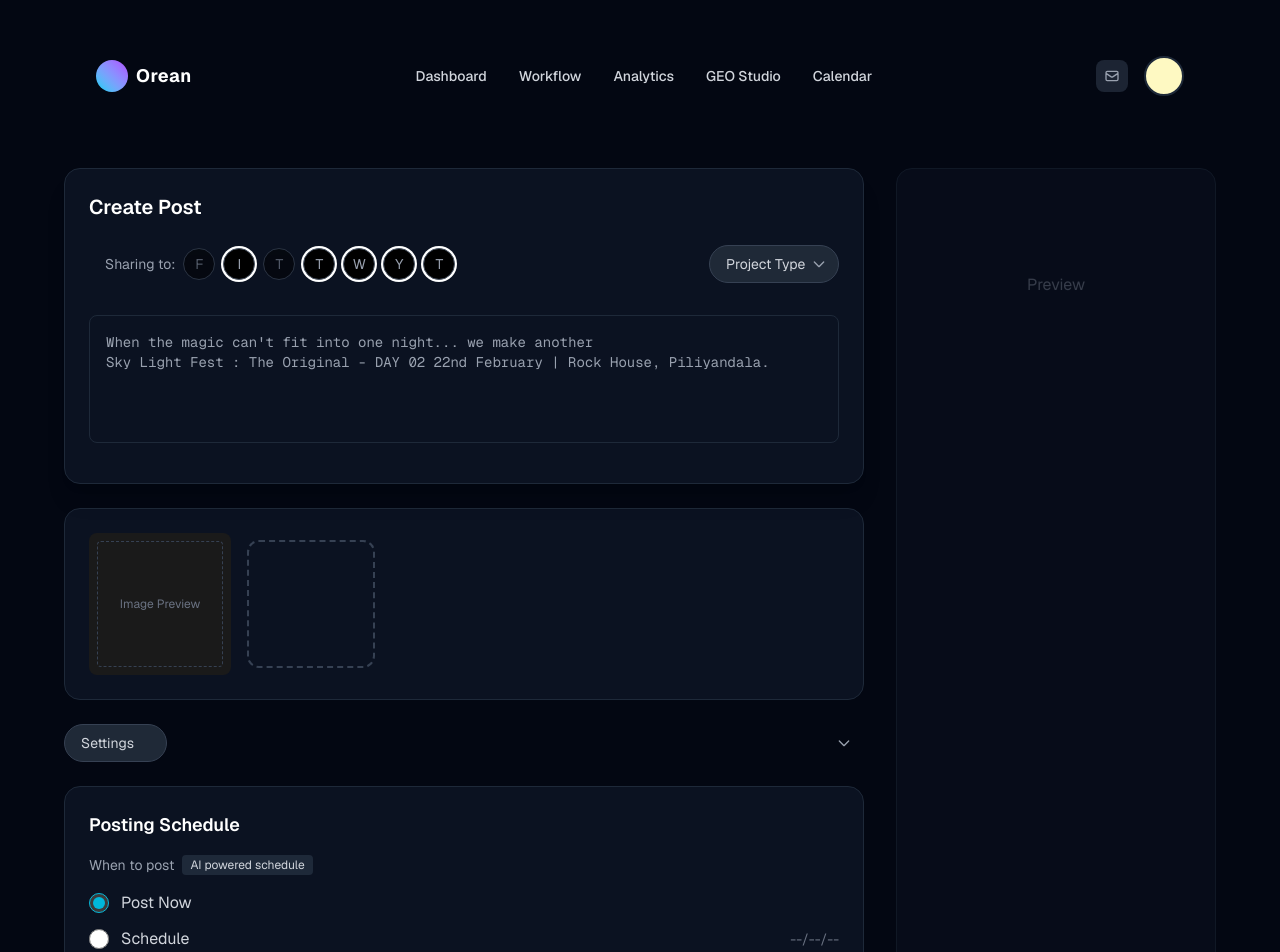
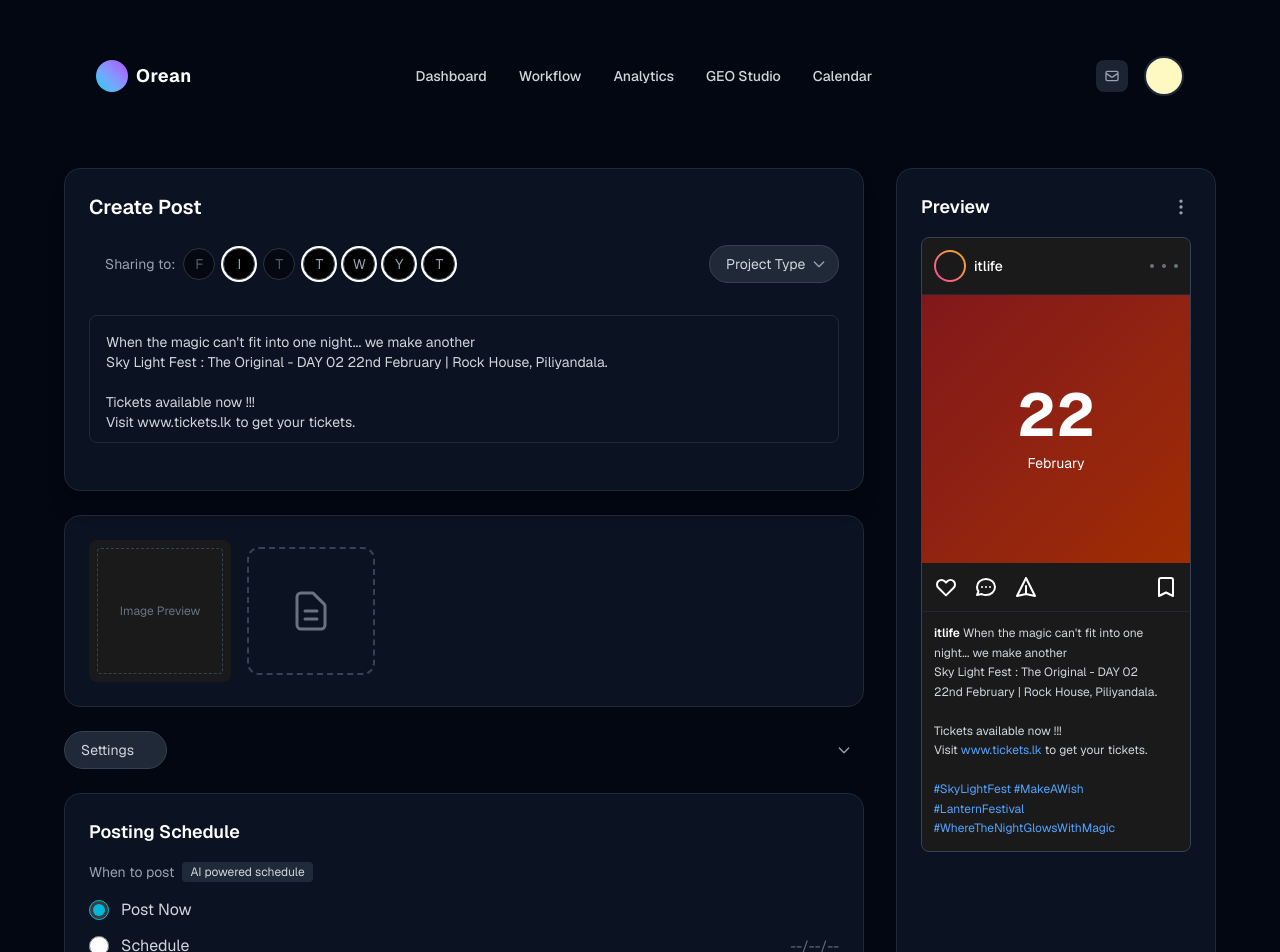
Before and after one commit to MalithAmodya/Orean_360_V1, a Next.js app in the folder frontend/: page / in a window 1280 px wide. Shown: the top 952 px of the page. Built offline with nearby package versions, Linux system fonts and the light colour scheme.

Commit message:
added the preview section

```diff
--- a/frontend/src/app/page.tsx
+++ b/frontend/src/app/page.tsx
@@ -87,10 +87,11 @@ export default function Home() {
             </div>
 
             {/* description area */}
-            <div className="w-full h-32 bg-transparent border border-gray-800 rounded-lg p-4 text-gray-400 text-sm mb-4 font-mono">
-              <p>When the magic can't fit into one night... we make another</p>
-              <p>Sky Light Fest : The Original - DAY 02 22nd February | Rock House, Piliyandala.</p>
-            </div>
+            <textarea
+              className="w-full h-32 bg-transparent border border-gray-800 rounded-lg p-4 text-gray-300 text-sm mb-4 resize-none focus:outline-none focus:ring-1 focus:ring-gray-600"
+              placeholder="What's on your mind?"
+              defaultValue="When the magic can't fit into one night... we make another&#10;Sky Light Fest : The Original - DAY 02 22nd February | Rock House, Piliyandala.&#10;&#10;Tickets available now !!!&#10;Visit www.tickets.lk to get your tickets."
+            />
           </div>
 
           {/* content uploader */}
@@ -104,9 +105,11 @@ export default function Home() {
             </div>
 
             {/* Upload Placeholder */}
-            <div className="h-32 w-32 rounded-xl flex items-center justify-center border-2 border-dashed border-gray-700 text-gray-500">
-              <svg className="w-8 h-8" fill="none" viewBox="0 0 24 24" stroke="currentColor"><path strokeLinecap="round" strokeLinejoin="round" strokeWidth={1.5} /></svg>
-            </div>
+            <button className="h-32 w-32 rounded-xl flex items-center justify-center border-2 border-dashed border-gray-700 text-gray-500 hover:border-gray-600 hover:text-gray-400 transition-all cursor-pointer">
+              <svg className="w-12 h-12" fill="none" viewBox="0 0 24 24" stroke="currentColor">
+                <path strokeLinecap="round" strokeLinejoin="round" strokeWidth={1.5} d="M9 12h6m-6 4h6m2 5H7a2 2 0 01-2-2V5a2 2 0 012-2h5.586a1 1 0 01.707.293l5.414 5.414a1 1 0 01.293.707V19a2 2 0 01-2 2z" />
+              </svg>
+            </button>
 
           </div>
 
@@ -145,14 +148,81 @@ export default function Home() {
                   <input type="radio" name="schedule" className="w-5 h-5 accent-cyan-500 bg-transparent" />
                   <span className="text-gray-300">Add to Queue</span>
                 </label>
+                <label className="flex items-center gap-3 cursor-pointer">
+                  <input type="radio" name="schedule" className="w-5 h-5 accent-cyan-500 bg-transparent" />
+                  <span className="text-gray-300">Add to Content Category</span>
+                </label>
+              </div>
+
+              <div className="flex items-center justify-between mt-4 pt-4 border-t border-gray-800">
+                <span className="text-gray-400 text-sm">Repeat Post</span>
+                <label className="relative inline-flex items-center cursor-pointer">
+                  <input type="checkbox" className="sr-only peer" />
+                  <div className="w-11 h-6 bg-gray-700 peer-focus:outline-none rounded-full peer peer-checked:after:translate-x-full peer-checked:after:border-white after:content-[''] after:absolute after:top-[2px] after:left-[2px] after:bg-white after:rounded-full after:h-5 after:w-5 after:transition-all peer-checked:bg-cyan-600"></div>
+                </label>
               </div>
             </div>
           </div>
         </div>
 
-        {/*insert vidath's stuff*/}
-        <div className="hidden lg:block w-80 bg-[#0B1221] border border-gray-800 rounded-2xl p-6 opacity-50">
-          <div className="text-center text-gray-500 mt-20">Preview</div>
+        {/* Preview Section */}
+        <div className="hidden lg:block w-80 bg-[#0B1221] border border-gray-800 rounded-2xl p-6">
+          <div className="flex items-center justify-between mb-4">
+            <h3 className="text-lg font-semibold text-white">Preview</h3>
+            <svg className="w-5 h-5 text-gray-400" fill="none" viewBox="0 0 24 24" stroke="currentColor">
+              <path strokeLinecap="round" strokeLinejoin="round" strokeWidth={2} d="M12 5v.01M12 12v.01M12 19v.01M12 6a1 1 0 110-2 1 1 0 010 2zm0 7a1 1 0 110-2 1 1 0 010 2zm0 7a1 1 0 110-2 1 1 0 010 2z" />
+            </svg>
+          </div>
+
+          {/* Instagram-style Preview */}
+          <div className="bg-[#1a1a1a] rounded-lg overflow-hidden border border-gray-700">
+            {/* Preview Header */}
+            <div className="flex items-center gap-2 p-3 border-b border-gray-800">
+              <div className="w-8 h-8 rounded-full bg-gradient-to-tr from-pink-500 to-yellow-500 flex items-center justify-center">
+                <div className="w-7 h-7 rounded-full bg-[#1a1a1a]"></div>
+              </div>
+              <span className="text-white text-sm font-medium">itlife</span>
+              <svg className="w-1 h-1 fill-gray-500 ml-auto" viewBox="0 0 4 4"><circle cx="2" cy="2" r="2" /></svg>
+              <svg className="w-1 h-1 fill-gray-500" viewBox="0 0 4 4"><circle cx="2" cy="2" r="2" /></svg>
+              <svg className="w-1 h-1 fill-gray-500" viewBox="0 0 4 4"><circle cx="2" cy="2" r="2" /></svg>
+            </div>
+
+            {/* Post Image */}
+            <div className="aspect-square bg-gradient-to-br from-red-900 to-orange-800 relative flex items-center justify-center">
+              <div className="text-center text-white p-8">
+                <div className="text-6xl font-bold mb-2">22</div>
+                <div className="text-sm">February</div>
+              </div>
+            </div>
+
+            {/* Engagement Icons */}
+            <div className="flex items-center gap-4 p-3 border-b border-gray-800">
+              <svg className="w-6 h-6 text-white" fill="none" viewBox="0 0 24 24" stroke="currentColor">
+                <path strokeLinecap="round" strokeLinejoin="round" strokeWidth={2} d="M4.318 6.318a4.5 4.5 0 000 6.364L12 20.364l7.682-7.682a4.5 4.5 0 00-6.364-6.364L12 7.636l-1.318-1.318a4.5 4.5 0 00-6.364 0z" />
+              </svg>
+              <svg className="w-6 h-6 text-white" fill="none" viewBox="0 0 24 24" stroke="currentColor">
+                <path strokeLinecap="round" strokeLinejoin="round" strokeWidth={2} d="M8 12h.01M12 12h.01M16 12h.01M21 12c0 4.418-4.03 8-9 8a9.863 9.863 0 01-4.255-.949L3 20l1.395-3.72C3.512 15.042 3 13.574 3 12c0-4.418 4.03-8 9-8s9 3.582 9 8z" />
+              </svg>
+              <svg className="w-6 h-6 text-white" fill="none" viewBox="0 0 24 24" stroke="currentColor">
+                <path strokeLinecap="round" strokeLinejoin="round" strokeWidth={2} d="M12 19l9 2-9-18-9 18 9-2zm0 0v-8" />
+              </svg>
+              <svg className="w-6 h-6 text-white ml-auto" fill="none" viewBox="0 0 24 24" stroke="currentColor">
+                <path strokeLinecap="round" strokeLinejoin="round" strokeWidth={2} d="M5 5a2 2 0 012-2h10a2 2 0 012 2v16l-7-3.5L5 21V5z" />
+              </svg>
+            </div>
+
+            {/* Caption */}
+            <div className="p-3 text-xs text-gray-300 leading-relaxed">
+              <span className="font-semibold text-white">itlife</span> When the magic can't fit into one night... we make another<br />
+              Sky Light Fest : The Original - DAY 02<br />
+              22nd February | Rock House, Piliyandala.<br /><br />
+              Tickets available now !!!<br />
+              Visit <span className="text-blue-400">www.tickets.lk</span> to get your tickets.<br /><br />
+              <span className="text-blue-400">#SkyLightFest #MakeAWish</span><br />
+              <span className="text-blue-400">#LanternFestival</span><br />
+              <span className="text-blue-400">#WhereTheNightGlowsWithMagic</span>
+            </div>
+          </div>
         </div>
 
       </main>
```
Also changed, not shown: 2 other files (tests, documents, lock files or other folders).
